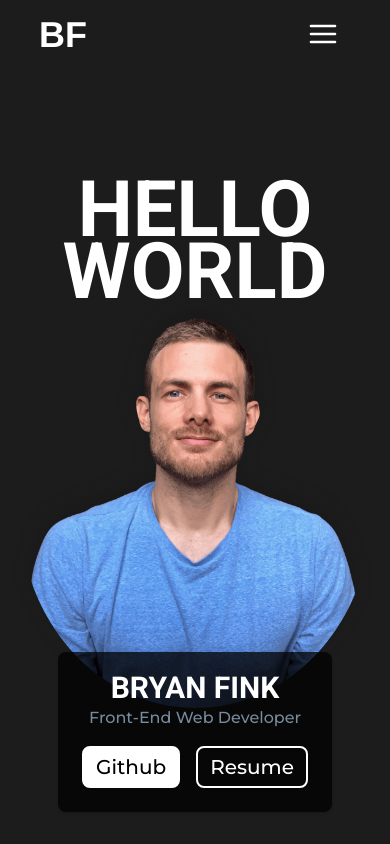
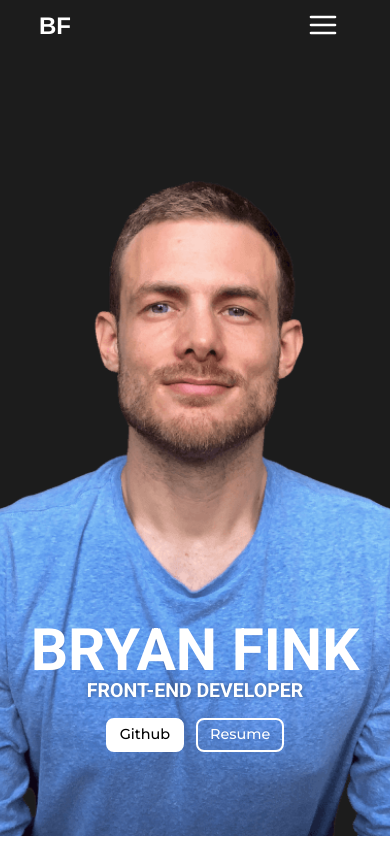
Before and after one commit to BryanMF87/portfolio-2022, a React (Create React App) app: page / in a window 390 px wide. Shown: the top 844 px of the page. Built offline with nearby package versions, Linux system fonts and the light colour scheme.

Commit message:
updated hero section

```diff
--- a/src/App.css
+++ b/src/App.css
@@ -72,7 +72,7 @@ h4 {
   text-transform: uppercase;
 }
 
-a, a:focus, a:hover, a:active {
+a, a:focus, a:hover, a:active, a:visited, a:link {
   color: none !important;
 }
 
--- a/src/App.js
+++ b/src/App.js
@@ -10,7 +10,6 @@ import Footer from './components/Footer/Footer';
 function App() {
 
   const [isOpen, setIsOpen] = useState(false);
-
   const [activeProject, setActiveProject] = useState(ListOfProjects[0].title);
 
 
--- a/src/components/Navigation/Navigation.css
+++ b/src/components/Navigation/Navigation.css
@@ -81,7 +81,7 @@ ul.nav-links li:first-of-type {
     }
 
     .brand {
-        font-size: 2.25rem;
+        font-size: 1.5rem;
         margin: .5rem 0;
     }
 
--- a/src/components/Sidebar/Sidebar.css
+++ b/src/components/Sidebar/Sidebar.css
@@ -75,5 +75,11 @@
         padding: 0 .5rem;
         border-radius: .25rem;
         box-shadow: rgba(0, 0, 0, 0.1) 0px 1px 3px 0px, rgba(0, 0, 0, 0.06) 0px 1px 2px 0px;
+    }
 
+
+    @media screen and (max-width: 645px) {
+        .inline {
+            justify-content: center;
+        }
     }
--- a/src/pages/homePage/homePage.css
+++ b/src/pages/homePage/homePage.css
@@ -4,12 +4,12 @@
     width: 100%;
     margin-top: -60px;
     background: #1C1C1C;
+    background-color: #1c1c1c;
     color: white;
     position: relative;
     display: flex;
     justify-content: center;
     align-items: end;
-    align-self: end;
 }
 
     .hero h1 {
@@ -30,19 +30,22 @@
     }
 
     .hero-info {
-        background: rgba(0, 0, 0, 0.75);
         position: absolute;
-        left: 60%;
+        left: 65%;
         bottom: 3rem;
-        padding: .85rem 1.5rem 1.5rem 1.5rem;
-        box-shadow: rgba(0, 0, 0, 0.1) 0px 1px 3px 0px, rgba(0, 0, 0, 0.06) 0px 1px 2px 0px;
-        border-radius: .5rem;
+        text-shadow: 0px 0px 5px rgba(21, 21, 21, .35);
+    }
+
+    .hero-info h3 {
+        max-width: 200px;
+        line-height: 30px;
+
     }
 
     .hero-buttons {
         display: flex;
-        margin-top: 1rem;
-        column-gap: 1rem;
+        margin-top: .75rem;
+        column-gap: .75rem;
     }
 
     .hero p {
@@ -209,30 +212,33 @@
 
 /* responsive css */
 
-@media screen and (max-width: 1000px) {
+@media screen and (max-width: 1025px) {
+
+    .hero {
+        align-items: flex-end;
+    }
 
     .hero h1 {
         font-size: 20vw;
         line-height: 16vw;
         max-width: 100%;
         right: initial;
-        align-items: flex-start;
         text-align: center;
-        top: 15%;
+        top: -10vh;
     }
 
     .hero-image {
-        width: 70vh;
-        max-width: 80%;
+        max-width: 70%;
     }
 
     .hero-info {
-        bottom: 5%;
         right: auto;
         left: auto;
+    }
+
+    .hero-info h3 {
         text-align: center;
     }
-
 
     .hero-buttons {
         justify-content: center;
@@ -256,31 +262,59 @@
     }
 }
 
+@media screen and (max-width: 800px) {
+
+    .hero h1 {
+        top: -20vh;
+    }
+
+    .hero-image {
+        max-width: 80%;
+    }
+}
 
 @media screen and (max-width: 645px) {
 
+    h1, h2, h3, h4, p {
+        text-align: center;
+    }
+
+    .hero {
+        align-items: center;
+        justify-content: flex-end;
+        flex-direction: column;
+        background-image: url("../../assets/me.png");
+        background-repeat: no-repeat;
+        background-position: bottom;
+        background-size: 70vh;
+    }
+
         .hero h1 {
-            font-size: 20vw;
-            top: 20%;
+            position: static;
+            height: fit-content;
+            font-size: 15vw;
+            max-width: 100%;
+            line-height: 13vw;
+            justify-content: center;
+            z-index: 1;
         }
 
+
         .hero-image {
-            width: 70vh;
-            max-width: 90%;
-            align-self: center;
-            top: auto;
-            bottom: auto;
-            margin-top: 10rem;
-            border-radius: 100%;
+            display: none;
         }
 
+
         .hero-info {
-            margin-bottom: 0;
+            position: static;
+            width: 100%;
+            z-index: 1;
+            margin-bottom: 10vh
         }
 
-        .hero-buttons button {
-            font-size: 1.25em;
-            width: 100%;
+        .hero-info h3 {
+            max-width: 100%;
+            font-size: 5vw;
         }
 
         ul.skills {
--- a/src/pages/homePage/homePage.js
+++ b/src/pages/homePage/homePage.js
@@ -17,11 +17,10 @@ const HomePage = ({ isOpen, setIsOpen, activeProject, setActiveProject}) => {
     return (
         <main>
             <section className="hero" id="home">
-                <h1>HELLO WORLD</h1>
+                <h1>BRYAN FINK</h1>
                 <img className="hero-image" src={me} alt="professional selfie"/>
                 <div className="hero-info">
-                    <h3>Bryan Fink</h3>
-                    <p className="light">Front-End Web Developer</p>
+                    <h3>Front-End Developer</h3>
                     <div className="hero-buttons">
                         <a href="https://github.com/BryanMF87" target="_blank" rel="noopener noreferrer">
                             <button className="white">Github</button>
@@ -41,7 +40,7 @@ const HomePage = ({ isOpen, setIsOpen, activeProject, setActiveProject}) => {
                     </div>
                     <div className="section-content">
                         <div className="intro">
-                            <p className="light">Hi there! I’m Bryan Fink, a front-end web developer based in Tbilisi, Georgia (the country, not the state). From concept to completion, I love creating compelling layouts and turning them into wonderful websites and web applications.</p>
+                            <p className="light">Hi there! I’m Bryan Fink, a front-end developer based in Tbilisi, Georgia (the country, not the state). From concept to completion, I love creating compelling layouts and turning them into wonderful websites and web applications.</p>
                             <p className="light">I actually love it so much that I left my successful sales career in Atlanta, Georgia (the state, not the country) to move abroad and learn JavaScript and React programming. Now my goal is to continue my lifelong learning under the mentorship of an amazing company and their senior developers.</p>
                         </div>
                         <div className="tech-stack">
```
